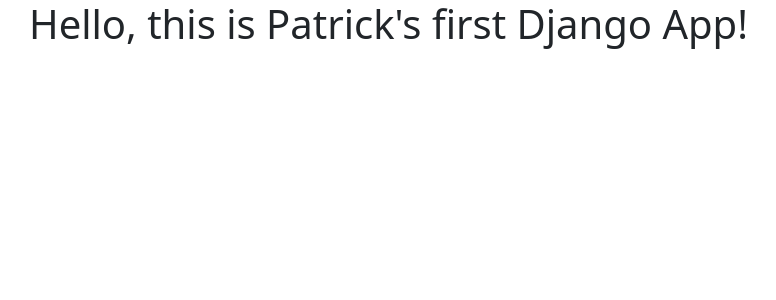
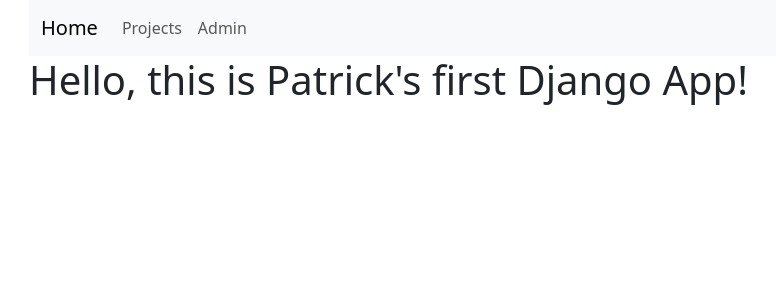
Before and after one commit to patrickplasterer/3-django_portfolio, a Django app: page / in a window 1280 px wide. Shown: the top 300 px of the page, without its empty margins (53-829 px from the left). Run offline with Django 4.2, Linux system fonts and the light colour scheme.

Commit message:
Added navbar

```diff
--- a/templates/base.html
+++ b/templates/base.html
@@ -11,6 +11,21 @@
     >
 </head>
 <body class="container">
+    <nav class="navbar navbar-expand-lg navbar-light bg-light">
+        <div class="container-fluid">
+          <a class="navbar-brand" href="/">Home</a>
+          <div class="collapse navbar-collapse" id="navbarSupportedContent">
+            <ul class="navbar-nav me-auto mb-2 mb-lg-0">
+              <li class="nav-item">
+                <a class="nav-link" href="/projects/">Projects</a>
+              </li>
+              <li class="nav-item">
+                <a class="nav-link" href="/admin/">Admin</a>
+              </li>
+            </ul>
+          </div>
+        </div>
+      </nav>
 {% block page_content %}{% endblock page_content %}
 </body>
 </html>
```
Also changed, not shown: 2 other files.
